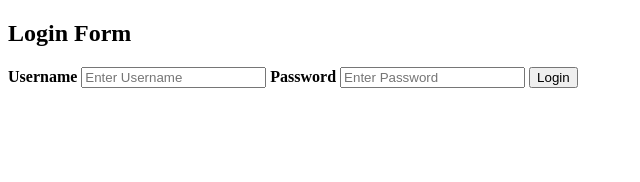
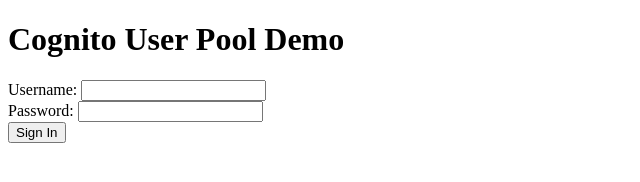
Before and after one commit to nakamura3104/myTerraform, a plain HTML site: page index.html in a window 1280 px wide. Shown: the whole page, without its empty margins (0-640 px from the left). Drawn offline with nearby package versions, Linux system fonts and the light colour scheme.

Commit message:
Update index.html

```diff
--- a/index.html
+++ b/index.html
@@ -1,20 +1,26 @@
 <!DOCTYPE html>
-<html>
+<html lang="en">
+<head>
+    <meta charset="UTF-8">
+    <meta name="viewport" content="width=device-width, initial-scale=1.0">
+    <title>Cognito User Pool Demo</title>
+</head>
 <body>
+    <h1>Cognito User Pool Demo</h1>
+    <form id="signin-form">
+        <label for="username">Username:</label>
+        <input type="text" id="username" />
+        <br />
+        <label for="password">Password:</label>
+        <input type="password" id="password" />
+        <br />
+        <button type="submit">Sign In</button>
+    </form>
 
-<h2>Login Form</h2>
-
-<form>
-  <div class="container">
-    <label for="uname"><b>Username</b></label>
-    <input type="text" id="username" placeholder="Enter Username" required>
-
-    <label for="psw"><b>Password</b></label>
-    <input type="password" id="password" placeholder="Enter Password" required>
-
-    <button type="button" onclick="login()">Login</button>
-  </div>
-</form>
-
+    <script src="https://code.jquery.com/jquery-3.6.0.min.js"></script>
+    <script src="https://cdnjs.cloudflare.com/ajax/libs/crypto-js/4.1.1/crypto-js.min.js"></script>
+    <script src="https://sdk.amazonaws.com/js/aws-sdk-2.994.0.min.js"></script>
+    <script src="https://unpkg.com/amazon-cognito-identity-js@5.1.0/dist/amazon-cognito-identity.min.js"></script>
+    <script src="app.js"></script>
 </body>
 </html>
```
